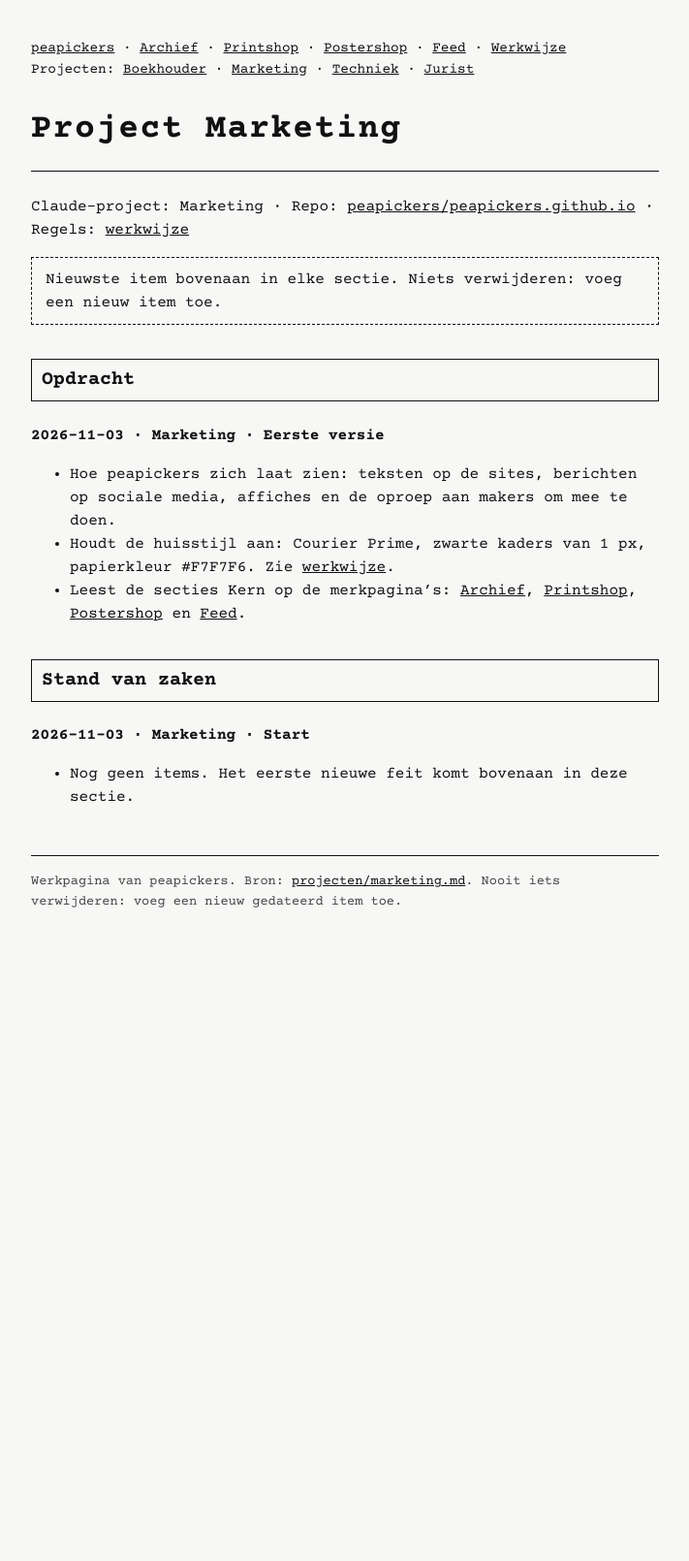
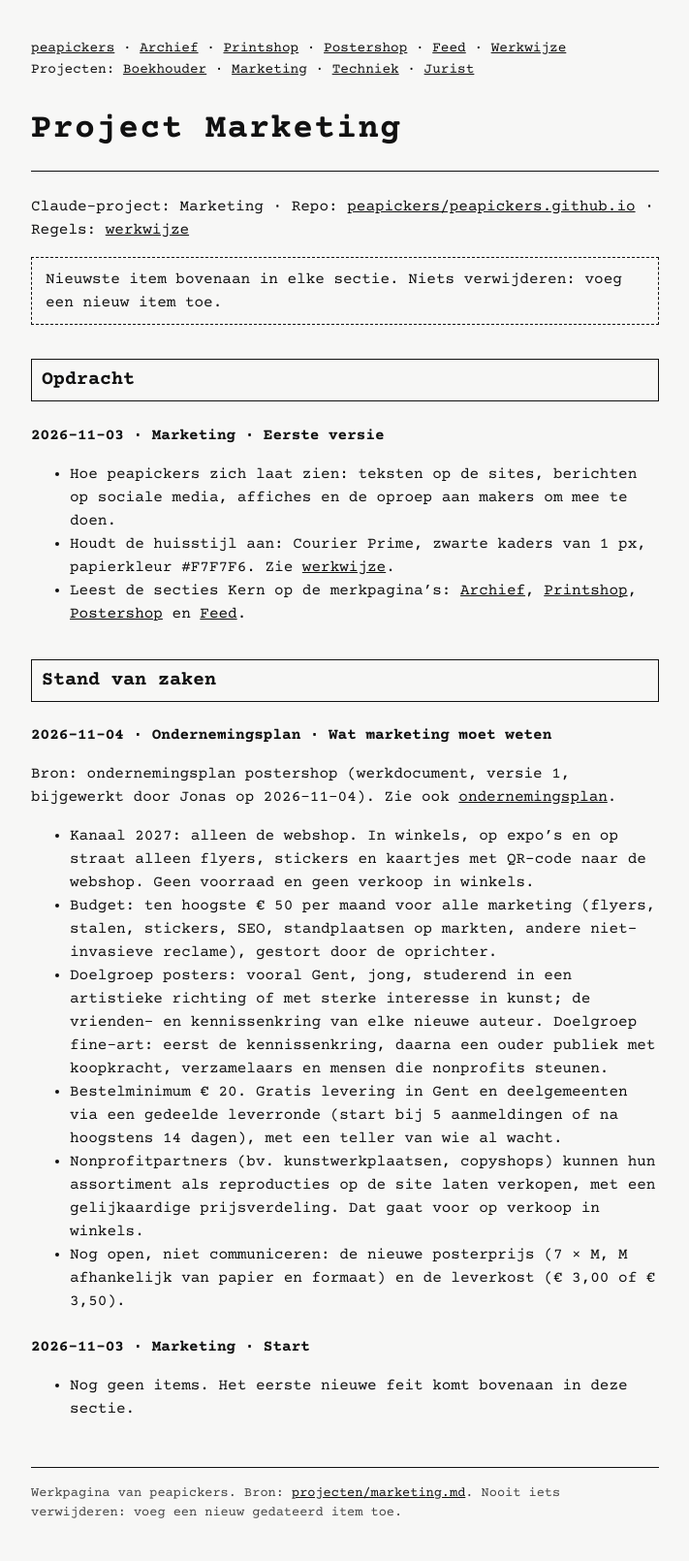
Before and after one commit to peapickers/peapickers.github.io, a Jekyll site: the page built from projecten/marketing.md, in a window 1280 px wide. Shown: the whole page at 97% size, without its empty margins (284-995 px from the left). Built offline with Jekyll 4.4.1, drawn with Linux system fonts in a browser that asks for light colours; before the commit the page ends 980 px from its top, so only the background shows below that.

Commit message:
Projectpagina marketing: wat marketing moet weten uit het ondernemingsplan (#7)
Claude-Session: https://claude.ai/code/session_01CW2uQxSuT66vctJKqqHsF1

Co-authored-by: Claude <noreply@anthropic.com>

```diff
--- a/projecten/marketing.md
+++ b/projecten/marketing.md
@@ -17,6 +17,17 @@ Claude-project: Marketing · Repo: [peapickers/peapickers.github.io](https://git
 
 ## Stand van zaken
 
+### 2026-11-04 · Ondernemingsplan · Wat marketing moet weten
+
+Bron: ondernemingsplan postershop (werkdocument, versie 1, bijgewerkt door Jonas op 2026-11-04). Zie ook [ondernemingsplan](ondernemingsplan.html).
+
+- Kanaal 2027: alleen de webshop. In winkels, op expo's en op straat alleen flyers, stickers en kaartjes met QR-code naar de webshop. Geen voorraad en geen verkoop in winkels.
+- Budget: ten hoogste € 50 per maand voor alle marketing (flyers, stalen, stickers, SEO, standplaatsen op markten, andere niet-invasieve reclame), gestort door de oprichter.
+- Doelgroep posters: vooral Gent, jong, studerend in een artistieke richting of met sterke interesse in kunst; de vrienden- en kennissenkring van elke nieuwe auteur. Doelgroep fine-art: eerst de kennissenkring, daarna een ouder publiek met koopkracht, verzamelaars en mensen die nonprofits steunen.
+- Bestelminimum € 20. Gratis levering in Gent en deelgemeenten via een gedeelde leverronde (start bij 5 aanmeldingen of na hoogstens 14 dagen), met een teller van wie al wacht.
+- Nonprofitpartners (bv. kunstwerkplaatsen, copyshops) kunnen hun assortiment als reproducties op de site laten verkopen, met een gelijkaardige prijsverdeling. Dat gaat voor op verkoop in winkels.
+- Nog open, niet communiceren: de nieuwe posterprijs (7 × M, M afhankelijk van papier en formaat) en de leverkost (€ 3,00 of € 3,50).
+
 ### 2026-11-03 · Marketing · Start
 
 - Nog geen items. Het eerste nieuwe feit komt bovenaan in deze sectie.
```
